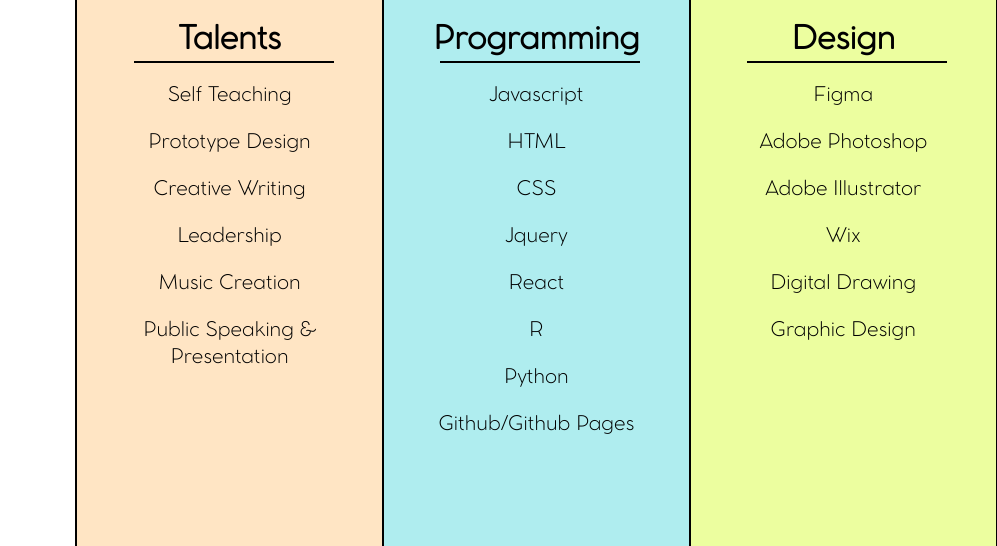
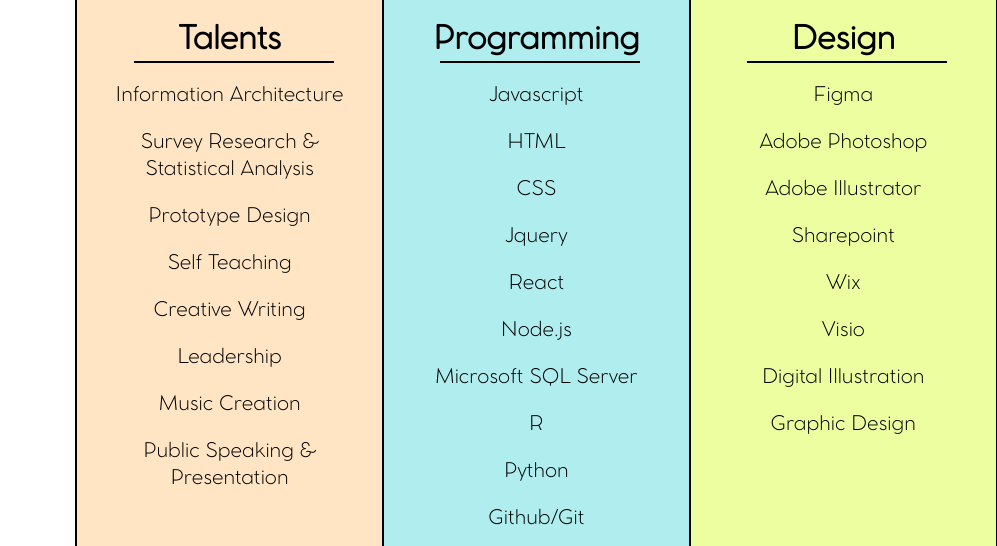
Before and after one commit to wondernoodle09/portfolio, a plain HTML site: page index.html in a window 1280 px wide. Shown: the part 2738-3284 px from the top of the page, 283-1280 px from the left. Drawn offline with nearby package versions, Linux system fonts and the light colour scheme.

Commit message:
Add files via upload

```diff
--- a/index.html
+++ b/index.html
@@ -1156,7 +1156,7 @@
 			<div class="subpanelText centerHoriz" style="width: 80%;">
 				<h1>About Annika</h1>
 				<hr class="subpanelHR" style="width:100%;"><br>
-				<p id="aboutDesc"> My name is Annika Chavez. I love to create ideas and conceptualize as well as play a part in the implementation and development. I have always been interested in digital art and graphic design as a kid. In high school, I began to teach myself programming in order to further utilize my skills. My current abilities range solely from art and design, to implementing the art into front end programming, and even working on the mechanics of programs and apps themselves through languages like Javascript.<br><br>I'm currently a student at Diablo Valley College pursuing a degree in Cognitive Science in hopes of going into the UX/UI design field. When I'm not designing or programming, I love to draw, create music, play piano or guitar, sing, sew, and play video games. </p>
+				<p id="aboutDesc"> My name is Annika Chavez. I love to create ideas and conceptualize as well as play a part in the implementation and development. I have always been interested in digital art and graphic design as a kid. In high school, I began to teach myself programming in order to further utilize my skills. My current abilities include design/prototyping/art, full stack web development, and cognitive research with statistical analysis.<br><br>I'm currently a student at Diablo Valley College pursuing a Bachelor's degree in Cognitive Science with a Specialization in Design and Interaction, as well as a minor in Computer Science. I am hoping to go into the UX/UI design field. When I'm not designing or programming, I love to draw, create music, play piano or guitar, sing, sew, and play video games. </p>
 			</div>
 		</div>
 
@@ -1862,9 +1862,9 @@
 
 // skills
 
-const talents = ["Self Teaching", "Prototype Design", "Creative Writing", "Leadership", "Music Creation", "Public Speaking & Presentation"];
-const programming = ["Javascript", "HTML", "CSS", "Jquery", "React", "R", "Python", "Github/Github Pages"];
-const design = ["Figma", "Adobe Photoshop", "Adobe Illustrator", "Wix", "Digital Drawing", "Graphic Design"];
+const talents = ["Information Architecture", "Survey Research & Statistical Analysis", "Prototype Design", "Self Teaching", "Creative Writing", "Leadership", "Music Creation", "Public Speaking & Presentation"];
+const programming = ["Javascript", "HTML", "CSS", "Jquery", "React", "Node.js", "Microsoft SQL Server", "R", "Python", "Github/Git"];
+const design = ["Figma", "Adobe Photoshop", "Adobe Illustrator", "Sharepoint", "Wix", "Visio", "Digital Illustration", "Graphic Design"];
 
 var talentsDiv = document.getElementById("talentsColumn");
 var programmingDiv = document.getElementById("programmingColumn");
```
